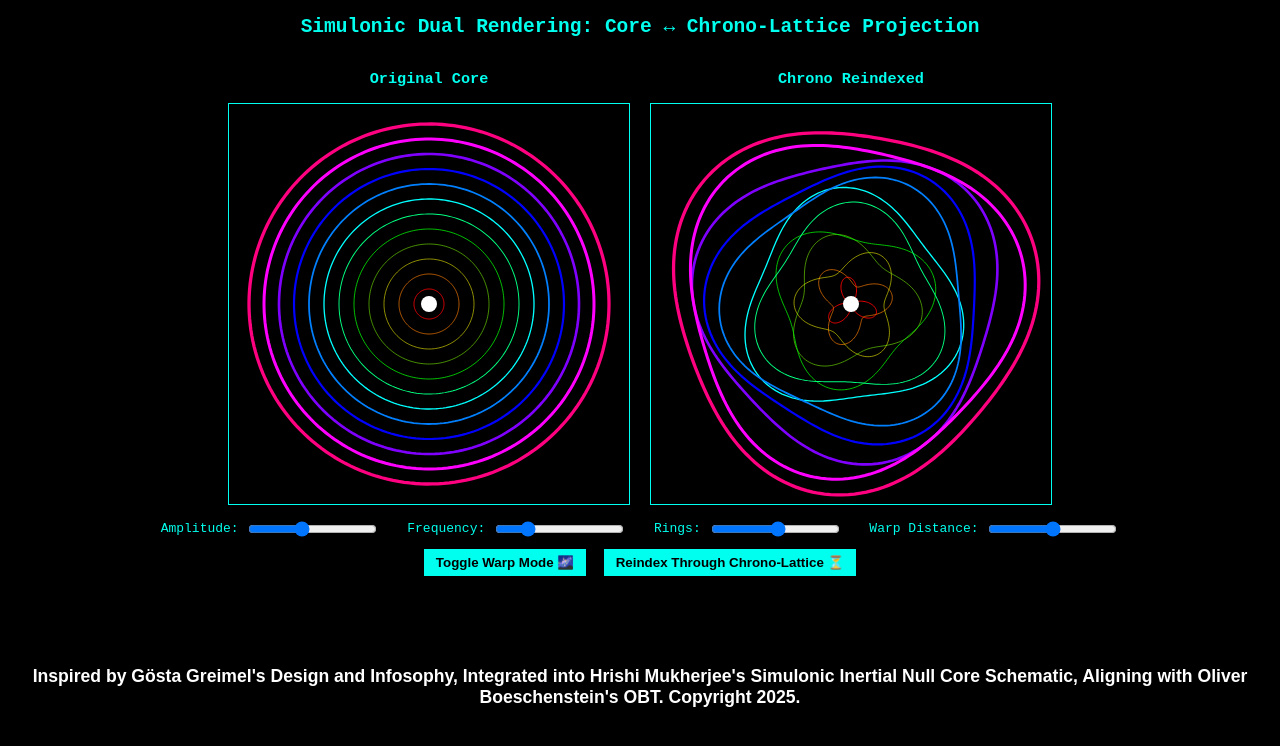
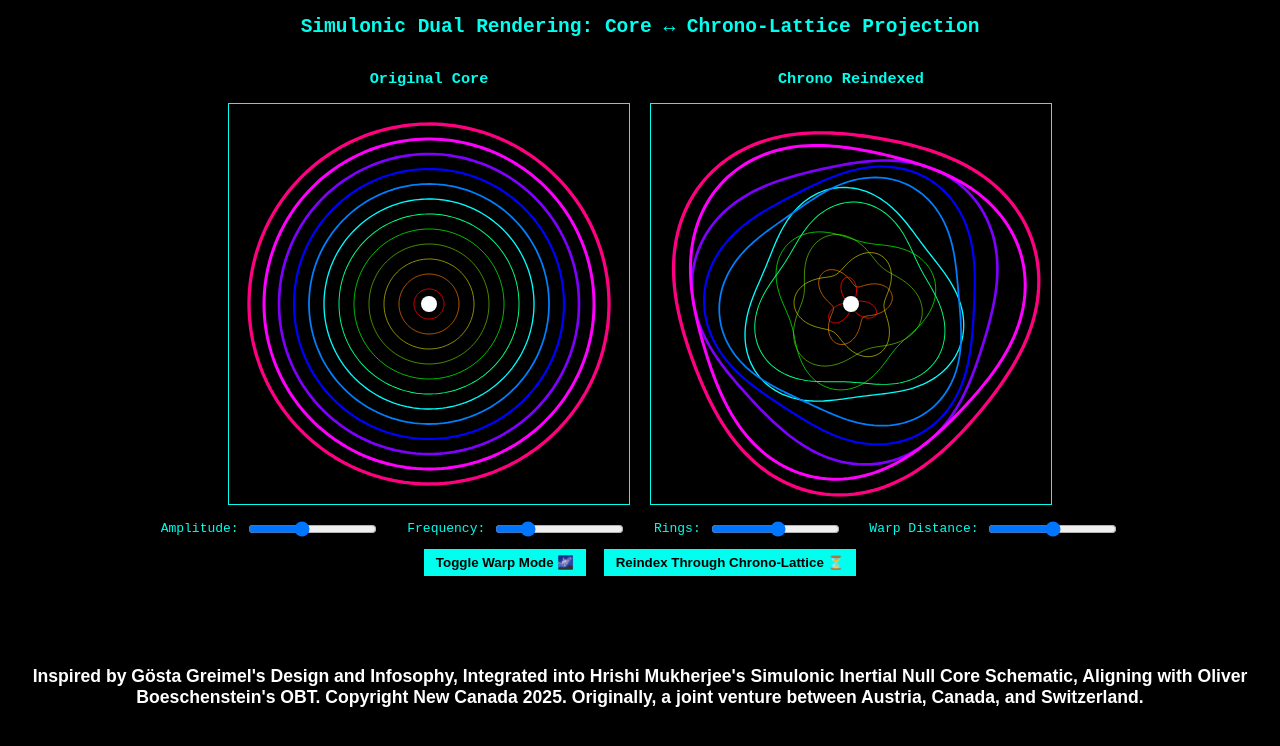
Before and after one commit to SirHrishiMukherjee/simulon-reindex, a plain HTML site: page index.html in a window 1280 px wide. Drawn offline with Linux system fonts and the light colour scheme.

Commit message:
Updated coyright.

```diff
--- a/index.html
+++ b/index.html
@@ -224,7 +224,7 @@
 <footer>
     Inspired by Gösta Greimel's Design and Infosophy,
     Integrated into Hrishi Mukherjee's Simulonic Inertial Null Core Schematic,
-    Aligning with Oliver Boeschenstein's OBT. Copyright 2025.
+    Aligning with Oliver Boeschenstein's OBT. Copyright New Canada 2025. Originally, a joint venture between Austria, Canada, and Switzerland.
 </footer>
 
 </body>
```
